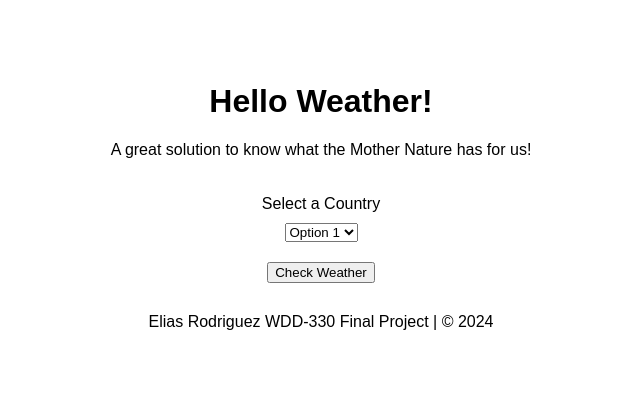
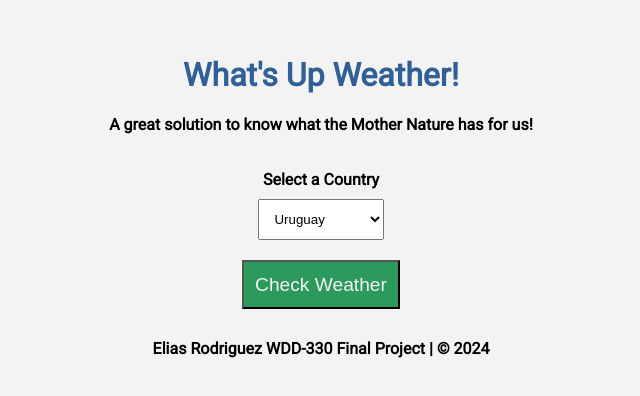
Before and after one commit to ElRodFe/finalProject, a website built with Parcel: page src/index.html in a window 1280 px wide. Shown: the part 204-600 px from the top of the page, without its empty margins (319-959 px from the left). Built offline with nearby package versions, Linux system fonts and the light colour scheme; a web font is replaced by a local one.

Commit message:
styling page and population the select element with js

```diff
--- a/src/index.html
+++ b/src/index.html
@@ -4,22 +4,19 @@
 <head>
     <meta charset="UTF-8">
     <meta name="viewport" content="width=device-width, initial-scale=1.0">
-    <title>Hello Weather App!</title>
+    <title>What's Up Weather App!</title>
     <link rel="stylesheet" href="styles/index.css">
     <script type="module" src="js/index.js"></script>
 </head>
 
 <body>
     <header>
-        <h1>Hello Weather!</h1>
+        <h1>What's Up Weather!</h1>
         <p>A great solution to know what the Mother Nature has for us!</p>
     </header>
     <main>
         <label for="options">Select a Country</label>
         <select id="options" name="options">
-            <option value="option1">Option 1</option>
-            <option value="option2">Option 2</option>
-            <option value="option3">Option 3</option>
         </select>
         <button>Check Weather</button>
     </main>
--- a/src/js/index.js
+++ b/src/js/index.js
@@ -1,3 +1,6 @@
-import { footerYear } from "./utils.mjs";
+import { footerYear, getDataFromJsonFile } from "./utils.mjs";
+
+const jsonURL = "https://raw.githubusercontent.com/ElRodFe/finalProject/main/src/json/countries.json";
 
 footerYear();
+getDataFromJsonFile(jsonURL);
--- a/src/js/utils.mjs
+++ b/src/js/utils.mjs
@@ -2,3 +2,23 @@ export function footerYear() {
     const span = document.querySelector("#year");
     span.textContent = `${new Date().getFullYear()}`;
 }
+
+export async function getDataFromJsonFile(url) {
+    const response = await fetch(url);
+    if (response.ok) {
+        const data = await response.json();
+
+        populateOptions(data.countries);
+    }
+}
+
+export function populateOptions(data) {
+    const selectElement = document.querySelector("#options");
+
+    data.forEach(option => {
+        const optionElement = document.createElement("option");
+        optionElement.value = option.name;
+        optionElement.textContent = `${option.name}`;
+        selectElement.appendChild(optionElement);
+    });
+}
--- a/src/styles/index.css
+++ b/src/styles/index.css
@@ -1,22 +1,49 @@
-@import url('https://fonts.googleapis.com/css2?family=Freeman&display=swap');
+@import url('https://fonts.googleapis.com/css2?family=Roboto&display=swap');
 
-.root {
+:root {
     --primaryColor: #306096;
-    --secundaryColor: #2C9A5C;
-    --terciaryColor: #F3F3F3;
-    --primaryFont: "Freeman", sans-serif;
+    --secondaryColor: #2C9A5C;
+    --tertiaryColor: #F3F3F3;
+    --primaryFont: "Roboto", sans-serif;
+}
+
+@keyframes shake {
+    0% {
+        transform: translateX(0);
+    }
+
+    25% {
+        transform: translateX(-5px);
+    }
+
+    50% {
+        transform: translateX(5px);
+    }
+
+    75% {
+        transform: translateX(-5px);
+    }
+
+    100% {
+        transform: translateX(0);
+    }
 }
 
 body {
-    font-family: var(--primaryFont);
     display: flex;
     flex-direction: column;
     justify-content: center;
     align-items: center;
     height: 100vh;
     margin: 0;
-    font-family: Arial, sans-serif;
+    font-family: var(--primaryFont);
+    font-weight: bold;
     text-align: center;
+    background-color: var(--tertiaryColor);
+}
+
+h1 {
+    color: var(--primaryColor);
 }
 
 header,
@@ -33,5 +60,18 @@ main {
 
 select,
 button {
+    padding: .7rem;
     margin: 10px 0;
 }
+
+button {
+    font-size: 1.2rem;
+    background-color: var(--secondaryColor);
+    color: var(--tertiaryColor);
+    cursor: pointer;
+}
+
+button:hover {
+    animation: shake 0.2s;
+    background-color: var(--primaryColor);
+}
```
